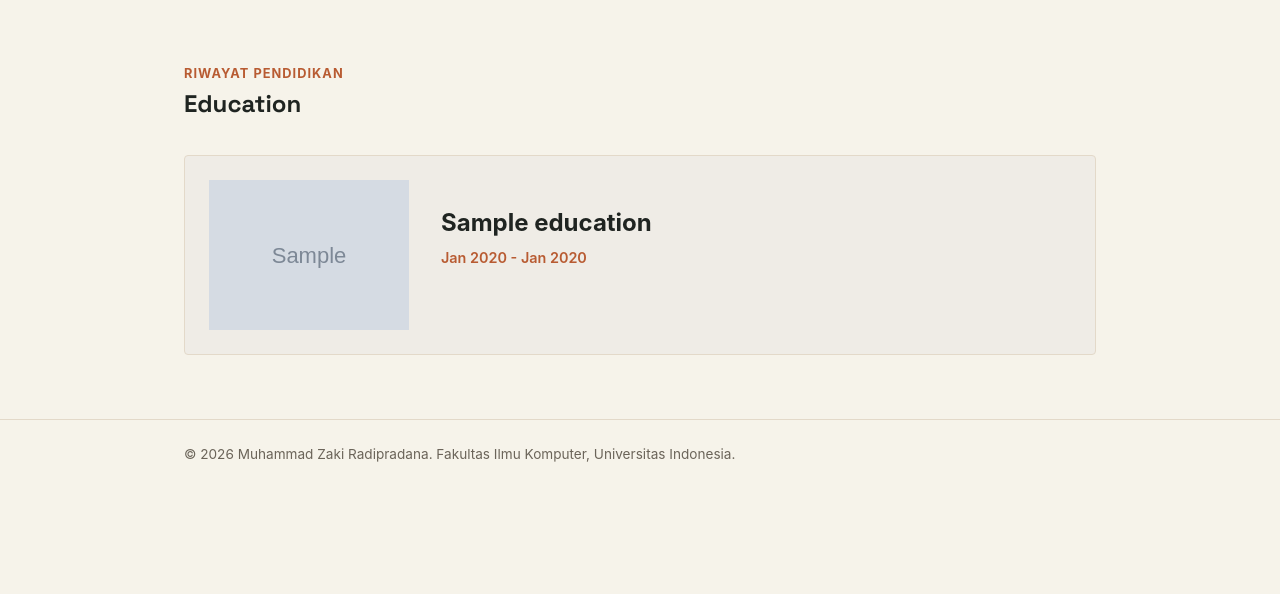
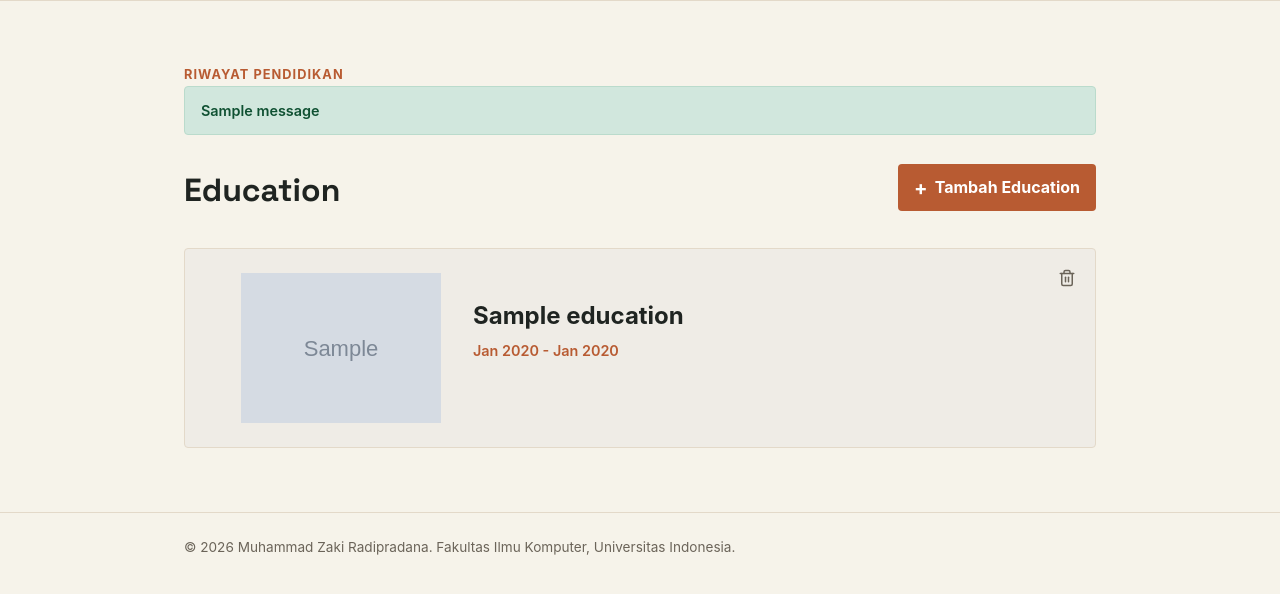
Before and after one commit to zakirdpradana/myportofolio, a Django app: page /education/ in a window 1280 px wide. Shown: the part 74-668 px from the top of the page. Run offline with Django 5.2, Linux system fonts and the light colour scheme; tables that the repository leaves empty hold one stand-in row (values such as "Sample post"); grey boxes marked "Sample" are stand-in pictures; one stand-in notice (Sample message) is shown.

Commit message:
feat: add create and delete feature in education section (Tugas 3)

```diff
--- a/main/urls.py
+++ b/main/urls.py
@@ -1,6 +1,6 @@
 from django.urls import path
 
-from main.views import show_main, show_experience, show_education, create_experience, get_experience_json, delete_experience
+from main.views import show_main, show_experience, show_education, create_experience, get_experience_json, delete_experience, create_education, delete_education
 
 app_name = "main"
 
@@ -11,4 +11,6 @@ urlpatterns = [
     path("experience/<uuid:experience_id>/delete/",delete_experience,name="delete_experience"),
     path("api/experience/", get_experience_json, name="get_experience_json"),
     path("education/", show_education, name="show_education"),
+    path("education/add/", create_education, name="create_education"),
+    path("education/<uuid:education_id>/delete/",delete_education,name="delete_education"),
 ]
--- a/main/views.py
+++ b/main/views.py
@@ -6,6 +6,7 @@ from main.models import Experience
 from main.models import Education
 
 from main.forms import ExperienceForm
+from main.forms import EducationForm
 
 from django.core import serializers
 
@@ -102,3 +103,43 @@ def delete_experience(request, experience_id):
         return redirect("main:show_experience")
 
     return redirect("main:show_experience")
+
+def create_education(request):
+    form = EducationForm(request.POST or None)
+
+    context = {
+        "name": "Muhammad Zaki Radipradana",
+        "form": form,
+    }
+
+    if request.method == "POST" and form.is_valid():
+        header_key = request.headers.get("X-Secret-Key")
+        form_key = request.POST.get("secret_key")
+
+        if header_key != SECRET_ADMIN_KEY and form_key != SECRET_ADMIN_KEY:
+            messages.error(request, "Kode rahasia salah! Kamu tidak diizinkan menambah data.")
+            return redirect("main:show_education")
+
+        if form.is_valid():
+            form.save()
+            messages.success(request, "Pendidikan baru berhasil ditambahkan!")
+            return redirect("main:show_education")
+
+    return render(request, "education_form.html", context)
+
+def delete_education(request, education_id):
+    education = get_object_or_404(Education, pk=education_id)
+
+    if request.method == "POST":
+        header_key = request.headers.get("X-Secret-Key")
+        form_key = request.POST.get("secret_key")
+
+        if header_key != SECRET_ADMIN_KEY and form_key != SECRET_ADMIN_KEY:
+            messages.error(request, "Kode rahasia salah! Gagal menghapus pendidikan.")
+            return redirect("main:show_education")
+
+        education.delete()
+        messages.success(request, "Pendidikan berhasil dihapus!")
+        return redirect("main:show_education")
+
+    return redirect("main:show_education")
--- a/static/css/style.css
+++ b/static/css/style.css
@@ -279,7 +279,8 @@ h1, .brand {
     color: var(--text-muted);
 }
 
-.experience-status {
+.experience-status,
+.education-status {
     margin-top: 1rem;
     font-size: 0.85rem;
     font-weight: 600;
@@ -287,6 +288,12 @@ h1, .brand {
 
 .education-section {
     padding: 4rem 0;
+    border-top: 1px solid var(--line);
+}
+
+.education-section h1 {
+    margin: 0.4rem 0 1.5rem;
+    font-size: 2rem;
 }
 
 .education-list {
@@ -297,6 +304,7 @@ h1, .brand {
 }
 
 .education-card {
+    position: relative;
     display: flex;
     flex-direction: row;
     align-items: center;
@@ -322,6 +330,28 @@ h1, .brand {
 
 .education-card.reverse {
     flex-direction: row-reverse;
+}
+
+.education-delete-btn {
+    position: absolute;
+    top: 0.85rem;
+    right: 0.85rem;
+    z-index: 5;
+    background: transparent;
+    border: none;
+    padding: 0.35rem;
+    cursor: pointer;
+    color: var(--text-muted);
+    border-radius: var(--radius);
+    display: flex;
+    align-items: center;
+    justify-content: center;
+    transition: color 0.2s ease, transform 0.2s ease;
+}
+
+.education-delete-btn:hover {
+    color: #b42318;
+    transform: scale(1.1);
 }
 
 .education-thumbnail {
@@ -388,7 +419,135 @@ h1, .brand {
   }
 }
 
-.experience-form {
+.button {
+    display: inline-block;
+    height: fit-content;
+    border: 0;
+    border-radius: var(--radius);
+    padding: 0.65rem 1rem;
+    background: var(--accent);
+    color: white;
+    cursor: pointer;
+    font: inherit;
+    font-weight: 700;
+    text-decoration: none;
+}
+
+.button-secondary {
+    background: var(--bg-dark);
+}
+
+.experience-header,
+.education-header {
+    width: 100%;
+    display: flex;
+    justify-content: space-between;
+    align-items: center;
+    gap: 1rem;
+    margin-bottom: 1.5rem;
+}
+
+.experience-header h1,
+.education-header h1 {
+    margin-bottom: 0;
+}
+
+.experience-add-button,
+.education-add-button {
+    display: inline-flex;
+    align-items: center;
+    gap: 0.45rem;
+}
+
+.experience-add-button span,
+.education-add-button span {
+    font-size: 1.25rem;
+    line-height: 1;
+}
+
+.experience-search {
+    display: flex;
+    gap: 0.75rem;
+    margin-bottom: 1.5rem;
+}
+
+.experience-search__input {
+    width: 100%;
+    min-width: 0;
+    padding: 0.7rem;
+    border: 1px solid var(--line);
+    border-radius: var(--radius);
+    background: #fff;
+    color: var(--text-main);
+    font: inherit;
+}
+
+.experience-search__input:focus {
+    outline: 2px solid var(--accent);
+    border-color: var(--accent);
+}
+
+.experience-actions,
+.education-actions {
+    display: flex;
+    align-items: center;
+    flex-wrap: wrap;
+    gap: 20px;
+    margin-top: 1rem;
+}
+
+.experience-actions .button,
+.education-actions .button {
+    font-size: 0.85rem;
+    font-weight: 600;
+}
+
+.experience-card-actions {
+    display: flex;
+    flex-direction: column;
+    margin-top: auto;
+}
+
+.hide {
+    display: none !important;
+}
+
+.experience-actions .experience-status {
+    margin-top: 0;
+}
+
+.button-danger {
+    background: #b42318;
+}
+
+.messages-container {
+    margin-bottom: 1.5rem;
+}
+
+.alert {
+    padding: 0.75rem 1rem;
+    border-radius: var(--radius);
+    font-size: 0.9rem;
+    font-weight: 600;
+    margin-bottom: 0.5rem;
+    border: 1px solid transparent;
+}
+
+.alert-success {
+    background-color: #d1e7dd;
+    color: #0f5132;
+    border-color: #badbcc;
+}
+
+.alert-error,
+.alert-danger {
+    background-color: #f8d7da;
+    color: #842029;
+    border-color: #f5c2c7;
+}
+
+.experience-form,
+.education-form {
     width: 100%;
     max-width: 100%;
     margin-top: 1.5rem;
@@ -431,98 +590,8 @@ h1, .brand {
     margin-top: 0.35rem;
 }
 
-.button {
-    display: inline-block;
-    height: fit-content;
-    border: 0;
-    border-radius: var(--radius);
-    padding: 0.65rem 1rem;
-    background: var(--accent);
-    color: white;
-    cursor: pointer;
-    font: inherit;
-    font-weight: 700;
-    text-decoration: none;
-}
-
-.button-secondary {
-    background: var(--bg-dark);
-}
-
-.experience-header {
-    width: 100%;
-    display: flex;
-    justify-content: space-between;
-    align-items: center;
-    gap: 1rem;
-    margin-bottom: 1.5rem;
-}
-
-.experience-header h1 {
-    margin-bottom: 0;
-}
-
-.experience-add-button {
-    display: inline-flex;
-    align-items: center;
-    gap: 0.45rem;
-}
-
-.experience-add-button span {
-    font-size: 1.25rem;
-    line-height: 1;
-}
-
-.experience-search {
-    display: flex;
-    gap: 0.75rem;
-    margin-bottom: 1.5rem;
-}
-
-.experience-search__input {
-    width: 100%;
-    min-width: 0;
-    padding: 0.7rem;
-    border: 1px solid var(--line);
-    border-radius: var(--radius);
-    background: #fff;
-    color: var(--text-main);
-    font: inherit;
-}
-
-.experience-search__input:focus {
-    outline: 2px solid var(--accent);
-    border-color: var(--accent);
-}
-
-.experience-actions {
-    display: flex;
-    align-items: center;
-    flex-wrap: wrap;
-    gap: 20px;
-    margin-top: 1rem;
-}
-
-.experience-actions .button {
-    font-size: 0.85rem;
-    font-weight: 600;
-}
-
-.experience-card-actions {
-    display: flex;
-    flex-direction: column;
-    margin-top: auto;
-}
-
-.hide {
-    display: none !important;
-}
-
-.experience-actions .experience-status {
-    margin-top: 0;
-}
-
-.experience-delete-modal {
+.experience-delete-modal,
+.education-delete-modal {
     display: none;
     position: fixed;
     inset: 0;
@@ -582,81 +653,12 @@ h1, .brand {
     cursor: pointer;
 }
 
-.experience-delete-modal__actions {
+.experience-delete-modal__actions,
+.education-delete-modal__actions {
     display: flex;
     justify-content: flex-end;
     gap: 0.75rem;
     margin-top: 1.5rem;
-}
-
-.button-danger {
-    background: #b42318;
-}
-
-@media (max-width: 600px) {
-    .experience-header {
-        align-items: flex-start;
-        flex-direction: column;
-    }
-
-    .experience-add-button {
-        width: 100%;
-        justify-content: center;
-    }
-
-    .experience-search {
-        flex-direction: column;
-    }
-
-    .experience-search .button {
-        width: 100%;
-    }
-
-    .experience-delete-modal {
-        align-items: flex-end;
-        padding: 0;
-    }
-
-    .experience-delete-modal__content {
-        width: 100%;
-        padding: 1.25rem;
-        border-radius: var(--radius) var(--radius) 0 0;
-    }
-
-    .experience-delete-modal__actions {
-        flex-direction: column-reverse;
-    }
-
-    .experience-delete-modal__actions .button {
-        width: 100%;
-        text-align: center;
-    }
-}
-
-.messages-container {
-    margin-bottom: 1.5rem;
-}
-
-.alert {
-    padding: 0.75rem 1rem;
-    border-radius: var(--radius);
-    font-size: 0.9rem;
-    font-weight: 600;
-    margin-bottom: 0.5rem;
-    border: 1px solid transparent;
-}
-
-.alert-success {
-    background-color: #d1e7dd;
-    color: #0f5132;
-    border-color: #badbcc;
-}
-
-.alert-error,
-.alert-danger {
-    background-color: #f8d7da;
-    color: #842029;
-    border-color: #f5c2c7;
 }
 
 .modal-form {
--- /dev/null
+++ b/templates/components/education_delete_modal.html
@@ -0,0 +1,57 @@
+<p class="education-status">
+    <button type="button"
+            class="education-delete-btn"
+            popovertarget="delete-edu-{{ education.id }}"
+            aria-label="Hapus {{ education.institution_name }}"
+            title="Hapus Pendidikan">
+        <svg xmlns="http://www.w3.org/2000/svg" width="18" height="18" viewBox="0 0 24 24" fill="none" stroke="currentColor" stroke-width="2" stroke-linecap="round" stroke-linejoin="round">
+            <polyline points="3 6 5 6 21 6"></polyline>
+            <path d="M19 6v14a2 2 0 0 1-2 2H7a2 2 0 0 1-2-2V6m3 0V4a2 2 0 0 1 2-2h4a2 2 0 0 1 2 2v2"></path>
+            <line x1="10" y1="11" x2="10" y2="17"></line>
+            <line x1="14" y1="11" x2="14" y2="17"></line>
+        </svg>
+    </button>
+</p>
+
+<div id="delete-edu-{{ education.id }}"
+     class="education-delete-modal"
+     popover="auto"
+     role="dialog"
+     aria-modal="true"
+     aria-labelledby="delete-edu-title-{{ education.id }}">
+    <button type="button"
+            class="education-delete-modal__backdrop"
+            popovertarget="delete-edu-{{ education.id }}"
+            popovertargetaction="hide"
+            aria-label="Tutup konfirmasi hapus"></button>
+    <div class="education-delete-modal__content">
+        <button type="button"
+                class="education-delete-modal__close"
+                popovertarget="delete-edu-{{ education.id }}"
+                popovertargetaction="hide"
+                aria-label="Tutup konfirmasi hapus">×</button>
+        <h2 id="delete-edu-title-{{ education.id }}">Hapus Pendidikan?</h2>
+        <p>
+            Apakah Anda yakin ingin menghapus
+            <strong>{{ education.institution_name }}</strong>?
+        </p>
+        <form method="post" action="{% url 'main:delete_education' education.id %}" class="modal-form">
+            {% csrf_token %}
+            <div class="modal-input-group">
+                <input type="password"
+                       name="secret_key"
+                       placeholder="Masukkan Kode Rahasia"
+                       required
+                       class="modal-secret-input">
+            </div>
+
+            <div class="education-delete-modal__actions">
+                <button type="button"
+                        class="button button-secondary"
+                        popovertarget="delete-edu-{{ education.id }}"
+                        popovertargetaction="hide">Batal</button>
+                <button type="submit" class="button button-danger">Ya, Hapus</button>
+            </div>
+        </form>
+    </div>
+</div>
--- a/templates/education.html
+++ b/templates/education.html
@@ -9,11 +9,30 @@
         <section class="education-section" id="education">
             <div class="container">
                 <p class="section-kicker">Riwayat Pendidikan</p>
-                <h1>Education</h1>
 
+                {% if messages %}
+                    <div class="messages-container">
+                        {% for message in messages %}
+                            <div class="alert alert-{{ message.tags }}">
+                                {{ message }}
+                            </div>
+                        {% endfor %}
+                    </div>
+                {% endif %}
+
+                <div class="education-header">
+                    <h1>Education</h1>
+                    <a href="{% url 'main:create_education' %}"
+                        class="button education-add-button">
+                        <span aria-hidden="true">+</span>
+                        Tambah Education
+                    </a>
+                </div>
                 <div class="education-list">
                     {% for edu in education_list %}
                         <article class="education-card {% if forloop.counter|divisibleby:2 %}reverse{% endif %}">
+
+                            {% include "components/education_delete_modal.html" with education=edu %}
 
                             <div class="education-thumbnail">
                                 {% if edu.thumbnail %}
```
Also changed, not shown: other parts of static/css/style.css (+67 -14 lines), templates/education_form.html (added, +31 -0 lines). Lines whose indentation alone changed are shown as unchanged.
